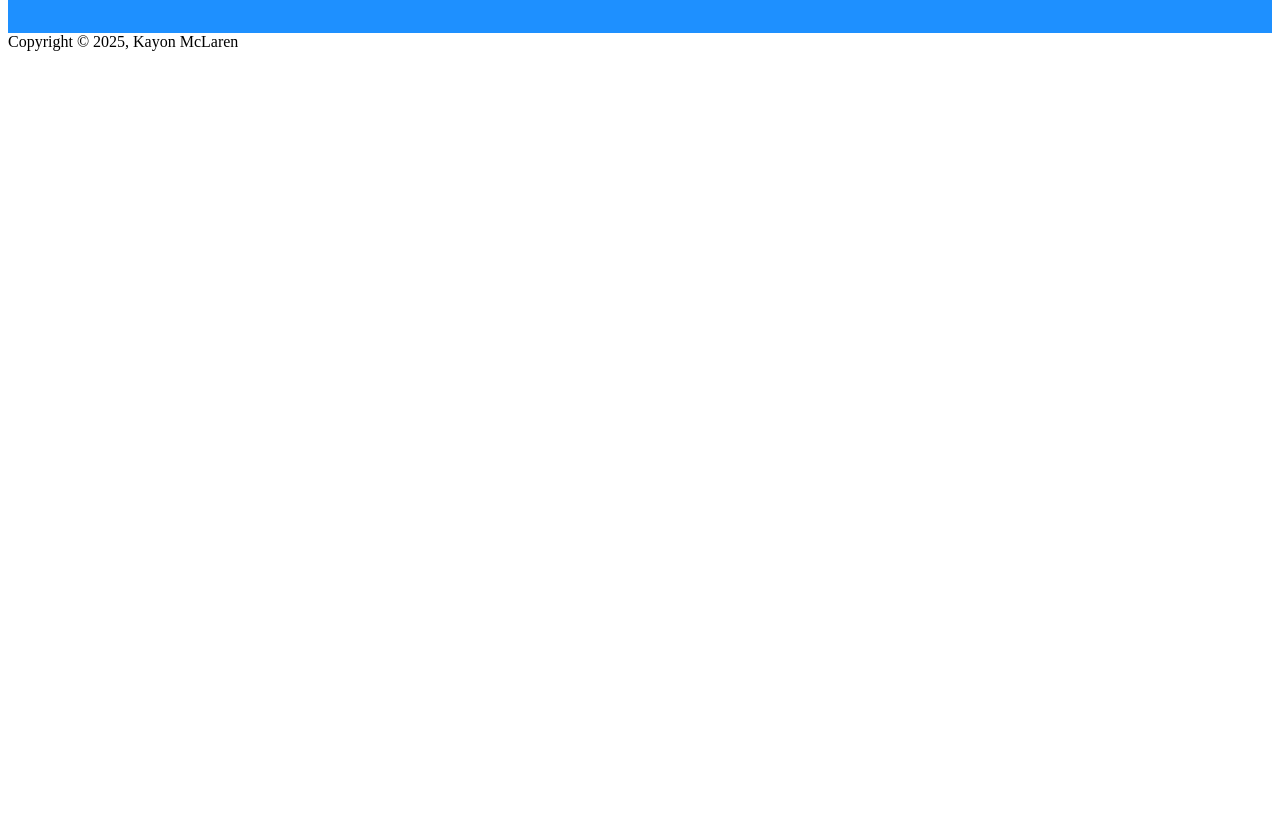
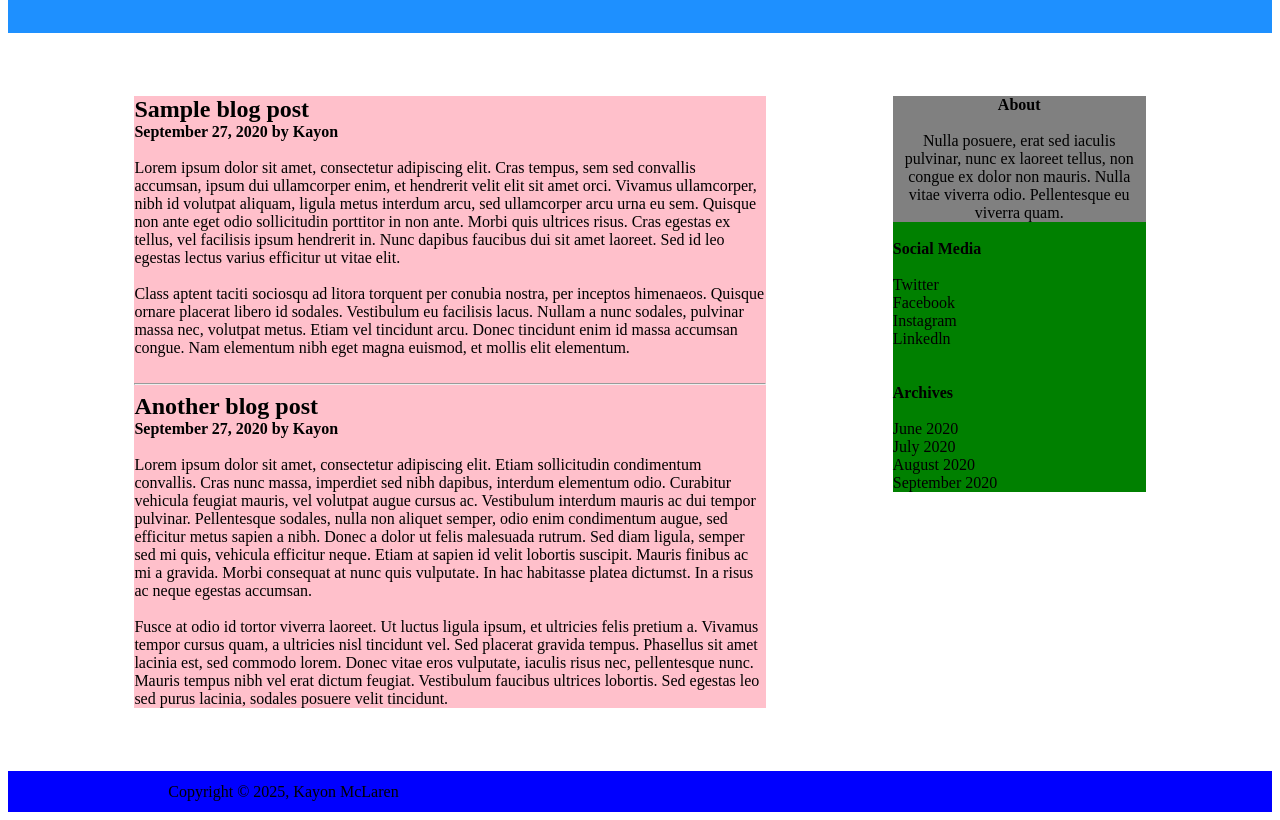
Before and after one commit to KayMac95/info2180-lab2, a plain HTML site: page index.html in a window 1280 px wide. Shown: the part 206-1026 px from the top of the page. Before the commit the page ends 800 px from the top, so only its background shows below. Drawn offline with Linux system fonts and the light colour scheme.

Commit message:
Modified index.html and styles.css

```diff
--- a/index.html
+++ b/index.html
@@ -17,14 +17,74 @@
  <br><br>
  </header>
 </div>
+
  <main>
- <!-- This will contain your blog posts -->
+ <h2>Sample blog post</h2>
+ <h4>September 27, 2020 by Kayon</h4><br>
+ <p>
+Lorem ipsum dolor sit amet, consectetur adipiscing elit.
+Cras tempus, sem sed convallis accumsan, ipsum dui ullamcorper
+enim, et hendrerit velit elit sit amet orci. Vivamus ullamcorper,
+nibh id volutpat aliquam, ligula metus interdum arcu, sed ullamcorper
+arcu urna eu sem. Quisque non ante eget odio sollicitudin porttitor in
+non ante. Morbi quis ultrices risus. Cras egestas ex tellus, vel facilisis
+ipsum hendrerit in. Nunc dapibus faucibus dui sit amet laoreet. Sed id leo
+egestas lectus varius efficitur ut vitae elit.
+</p><br>
+<p>
+Class aptent taciti sociosqu ad litora torquent per conubia nostra, per inceptos
+himenaeos. Quisque ornare placerat libero id sodales. Vestibulum eu facilisis lacus.
+Nullam a nunc sodales, pulvinar massa nec, volutpat metus. Etiam vel tincidunt arcu.
+Donec tincidunt enim id massa accumsan congue. Nam elementum nibh eget magna euismod,
+et mollis elit elementum.
+</p><br>
+<hr></hr>
+<h2>Another blog post</h2>
+<h4>September 27, 2020 by Kayon</h4><br>
+<p>
+Lorem ipsum dolor sit amet, consectetur adipiscing elit. Etiam sollicitudin
+condimentum convallis. Cras nunc massa, imperdiet sed nibh dapibus, interdum
+elementum odio. Curabitur vehicula feugiat mauris, vel volutpat augue cursus
+ac. Vestibulum interdum mauris ac dui tempor pulvinar. Pellentesque sodales,
+nulla non aliquet semper, odio enim condimentum augue, sed efficitur metus
+sapien a nibh. Donec a dolor ut felis malesuada rutrum. Sed diam ligula,
+semper sed mi quis, vehicula efficitur neque. Etiam at sapien id velit lobortis
+suscipit. Mauris finibus ac mi a gravida. Morbi consequat at nunc quis vulputate.
+In hac habitasse platea dictumst. In a risus ac neque egestas accumsan.
+</p><br>
+<p>
+Fusce at odio id tortor viverra laoreet. Ut luctus ligula ipsum, et ultricies felis
+pretium a. Vivamus tempor cursus quam, a ultricies nisl tincidunt vel. Sed placerat
+gravida tempus. Phasellus sit amet lacinia est, sed commodo lorem. Donec vitae eros
+vulputate, iaculis risus nec, pellentesque nunc. Mauris tempus nibh vel erat dictum
+feugiat. Vestibulum faucibus ultrices lobortis. Sed egestas leo sed purus lacinia,
+sodales posuere velit tincidunt.
+</p>
  </main>
  <aside>
- <!-- This will be your sidebar -->
+ <div class="container_2">
+   <h4>About</h4><br>
+   <p>Nulla posuere, erat sed iaculis pulvinar, nunc ex laoreet tellus, non congue ex
+     dolor non mauris. Nulla vitae viverra odio. Pellentesque eu viverra quam.
+   </p>
+ </div><br>
+   <h4>Social Media</h4><br>
+   <p>Twitter</p>
+   <p>Facebook</p>
+   <p>Instagram</p>
+   <p>Linkedln</p>
+   <br><br>
+   <h4>Archives</h4><br>
+   <p>June 2020</p>
+   <p>July 2020</p>
+   <p>August 2020</p>
+   <p>September 2020</p>
  </aside>
+
  <footer>
- <p>Copyright &copy; 2025, Kayon McLaren</p>
+   <div class=footer_div>
+     <p3>Copyright &copy; 2025, Kayon McLaren</p3>
+   </div>
  </footer>
 
 </body>
--- a/styles.css
+++ b/styles.css
@@ -4,14 +4,32 @@
   background: dodgerblue;
 }
 
-h1, p{
+.container_2{
+  padding: 8;
+  text-align: center;
+  background: gray;
+}
+
+
+.footer_div{
+  background: blue;
+  padding: 0.9%;
+}
+
+h1, h2, h4, p{
   padding: 0;
   margin: 0;
+}
+
+p3{
+margin-left:12%;
 }
 
 .img_container{
   border-radius:50px;
 }
+
+
 
 img{
   padding: 0;
@@ -20,3 +38,31 @@ img{
   height:100px;
   width:100px;
 }
+
+main{
+  float: left;
+  width: 50%;
+  margin-left: 10%;
+  margin-top: 5%;
+  background: pink;
+  margin-bottom: 5%;
+}
+
+hr {
+  display: block;
+  border-width: 1px;
+  color: black;
+}
+
+aside{
+  float: right;
+  width: 20%;
+  margin-top: 5%;
+  margin-right: 10%;
+  background: green;
+}
+
+footer{
+  float: bottom;
+  clear: both;
+}
```
